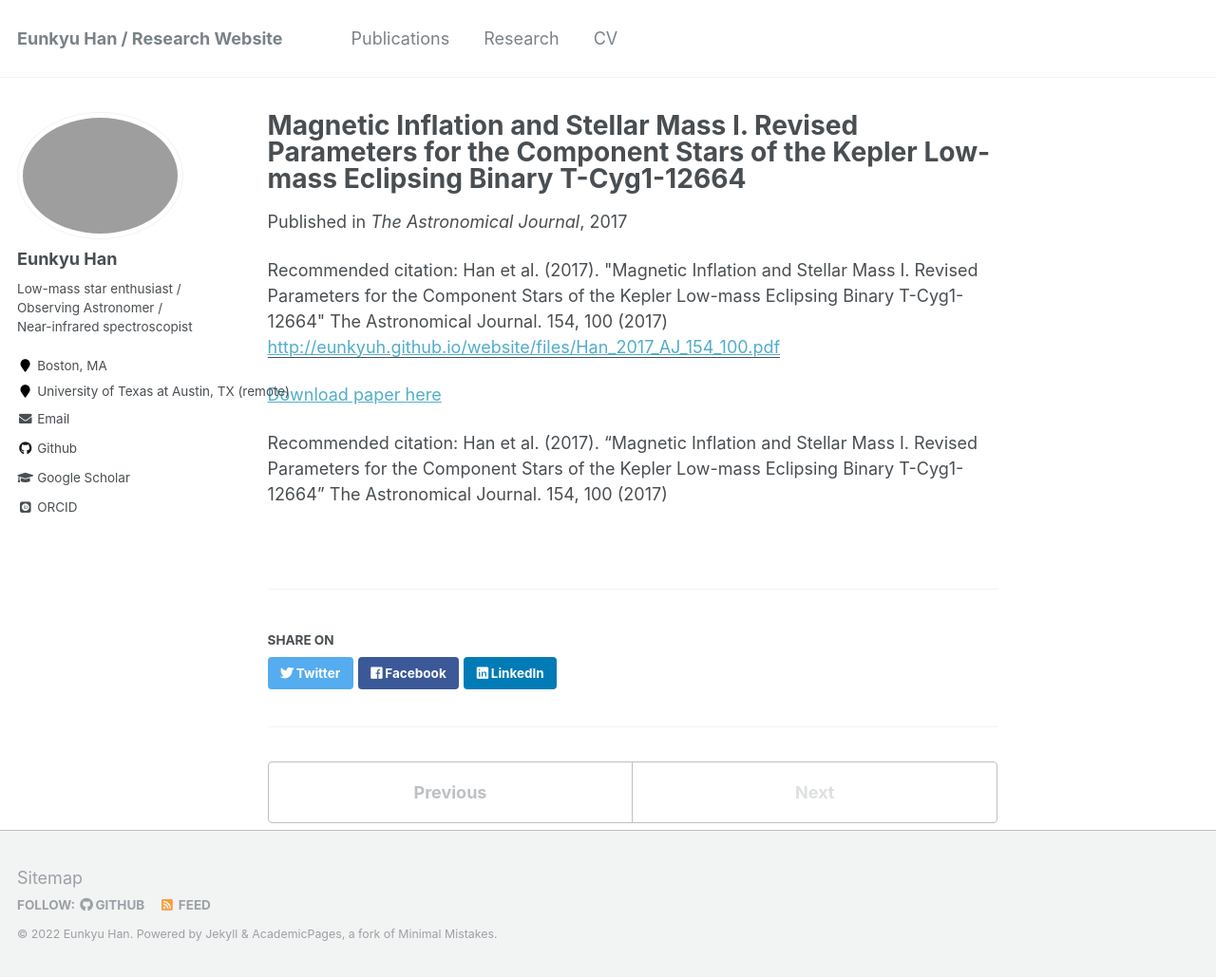
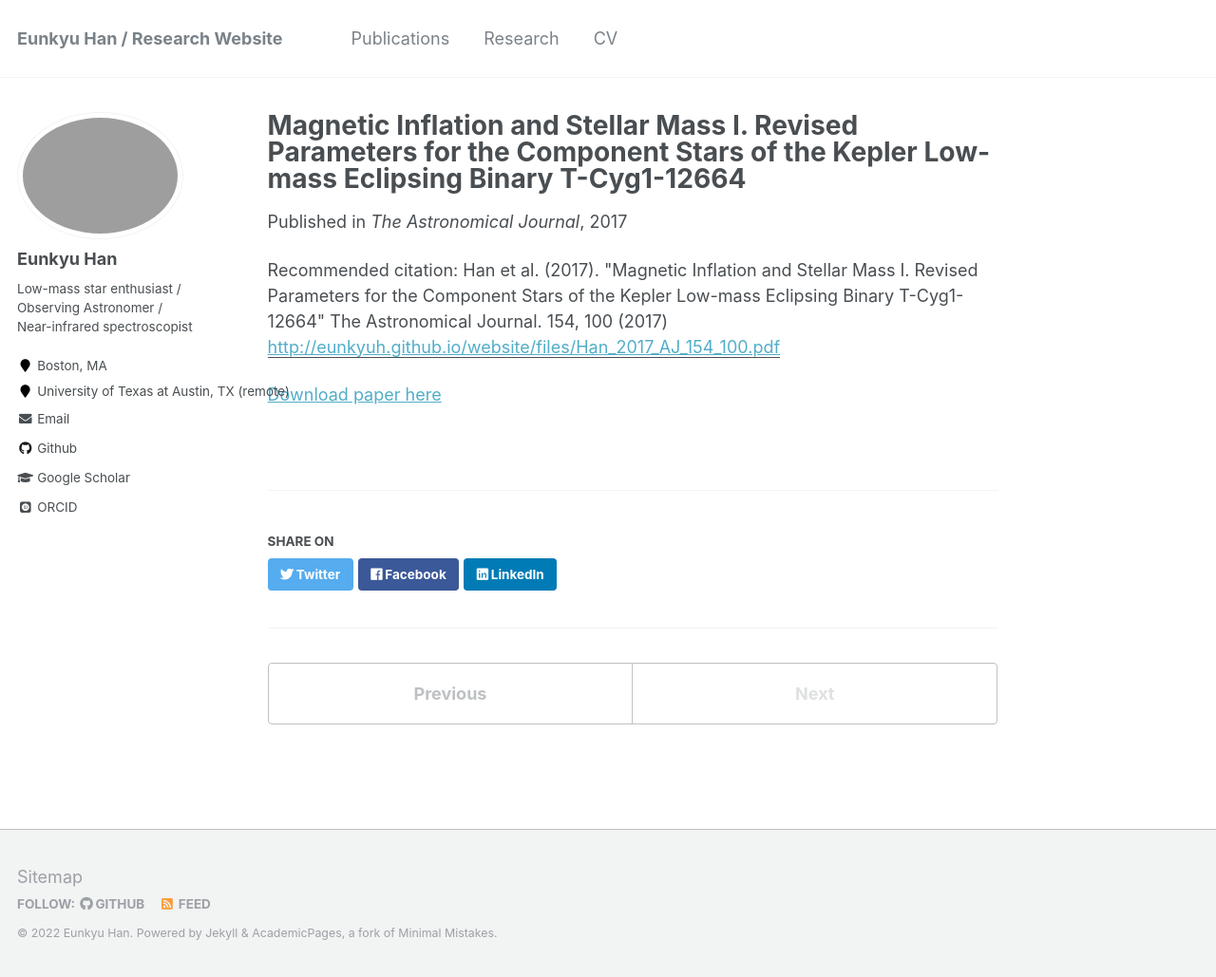
Before and after one commit to eunkyuh/eunkyuh.github.io, a Jekyll site: the page built from _publications/Han_et_al_2017.md, in a window 1280 px wide and 1029 px high. Shown: the whole window at 95% size. Built offline with Jekyll 4.4.1, drawn with Linux system fonts in a browser that asks for light colours; some web fonts are replaced.

Commit message:
Update Han_et_al_2017.md

```diff
--- a/_publications/Han_et_al_2017.md
+++ b/_publications/Han_et_al_2017.md
@@ -7,5 +7,3 @@ paperurl: 'http://eunkyuh.github.io/website/files/Han_2017_AJ_154_100.pdf'
 citation: 'Han et al. (2017). "Magnetic Inflation and Stellar Mass I. Revised Parameters for the Component Stars of the Kepler Low-mass Eclipsing Binary T-Cyg1-12664" The Astronomical Journal. 154, 100 (2017)'
 ---
 [Download paper here](http://eunkyuh.github.io/website/files/Han_2014_PASP_126_827.pdf)
-
-Recommended citation: Han et al. (2017). "Magnetic Inflation and Stellar Mass I. Revised Parameters for the Component Stars of the Kepler Low-mass Eclipsing Binary T-Cyg1-12664" The Astronomical Journal. 154, 100 (2017)
```
